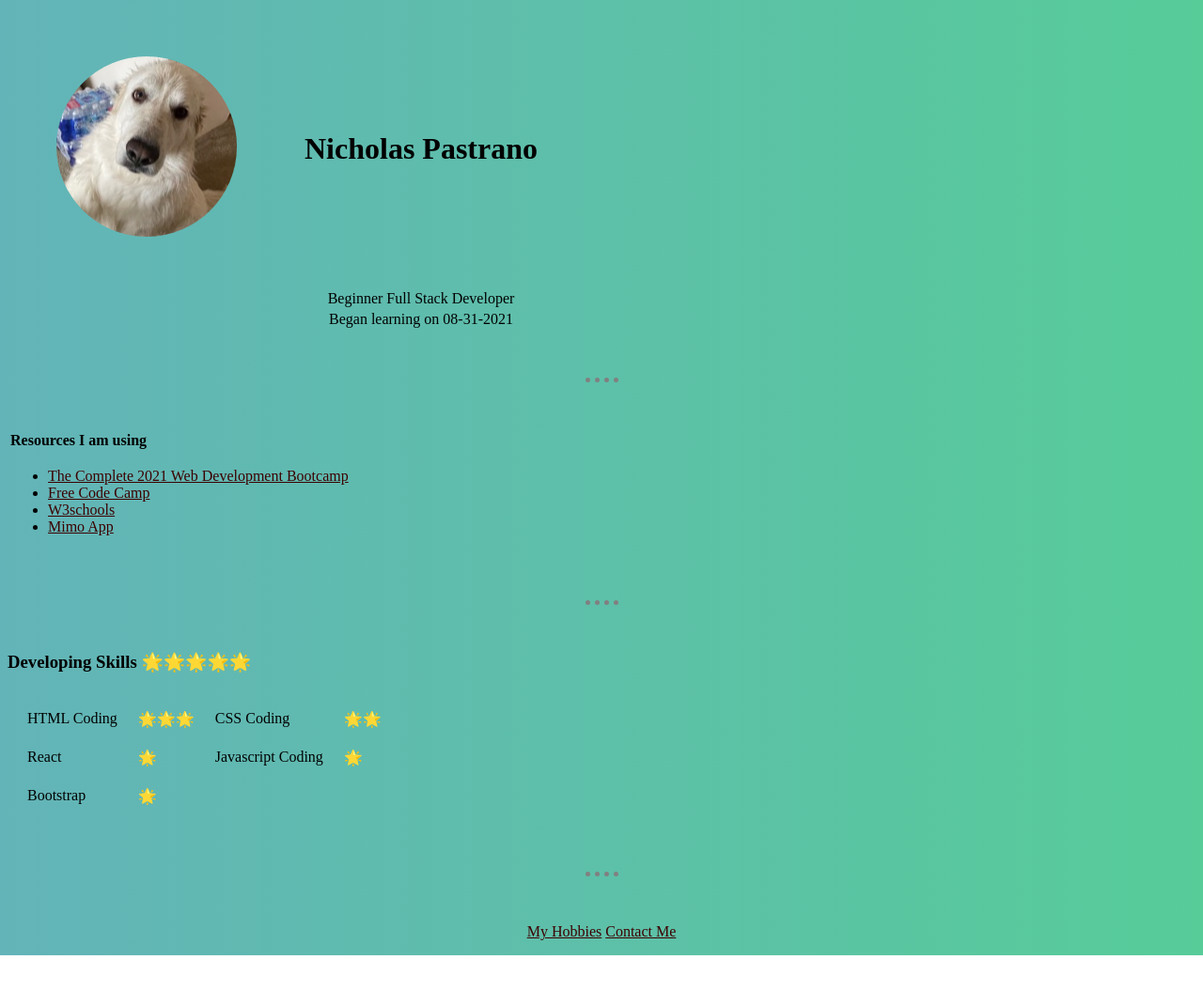
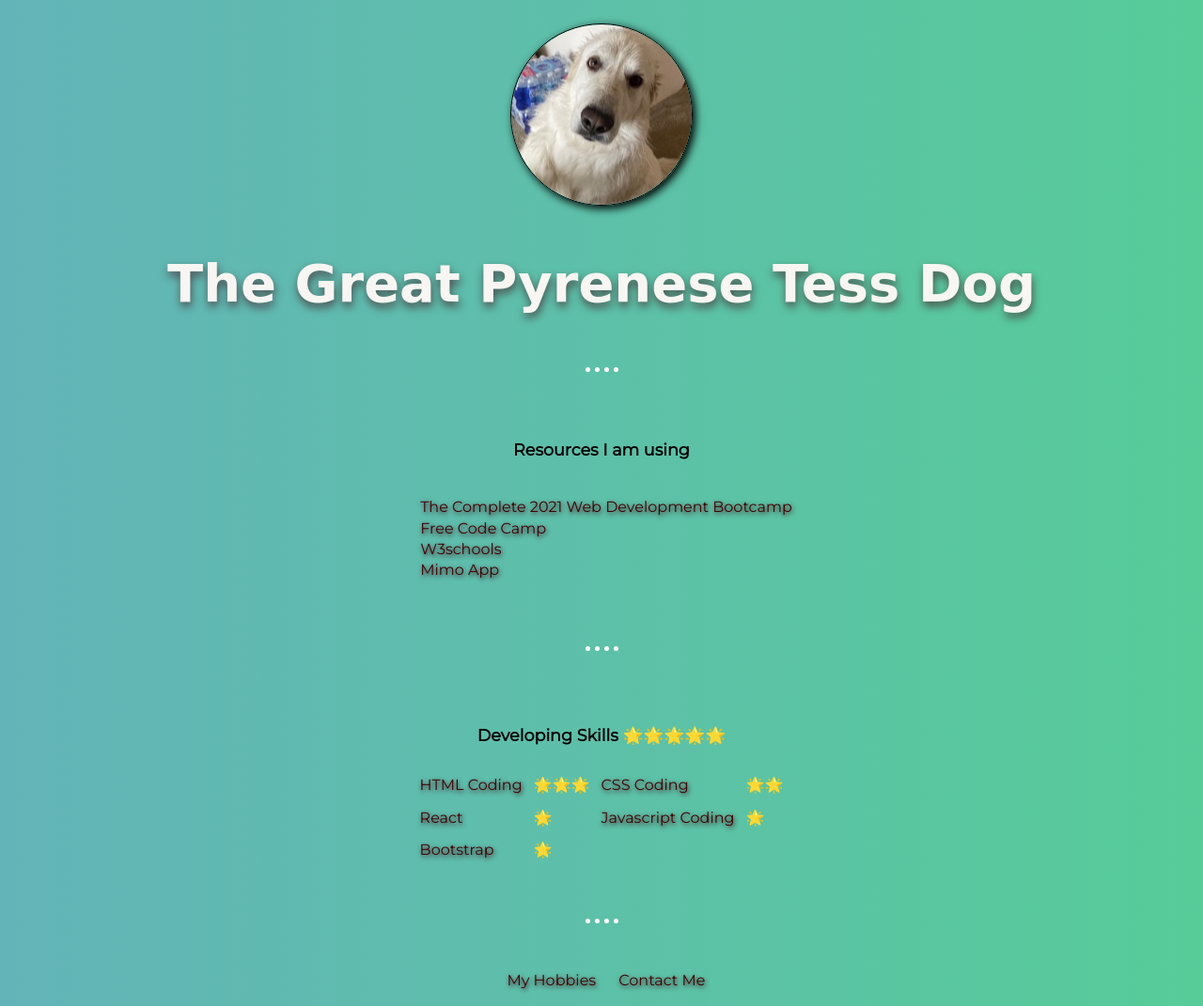
Before and after one commit to Raylais/Website-Tess-Profile, a plain HTML site: page index.html in a window 1280 px wide. Shown: the whole page at 94% size. Before the commit the page ends 1017 px from the top, so only its background shows below. Drawn offline with Linux system fonts and the light colour scheme; a web font is replaced by a local one.

Commit message:
changes to css, text, shadows

```diff
--- a/index.html
+++ b/index.html
@@ -2,6 +2,7 @@
 <html lang="en">
 
 <head>
+  <link href="https://fonts.googleapis.com/css2?family=Italianno&family=Montserrat&family=Vesper+Libre&display=swap" rel="stylesheet">
   <link rel="stylesheet" href="stylesheet.css">
   <meta charset="utf-8" /> <!-- all text is encoded using utf-8 system -->
   <meta name="Nicholas' Personal Development">
@@ -9,38 +10,17 @@
 </head>
 
 <body>
-  <!-- Top of Page Header and Picture -->
-  <table>
-    <thead>
-      <th class="th-picture">
-        <img src="images/tess-dog.png" alt="Picture of Tess">
-      </th>
-      <th class="th-padding">
-        <h1>Nicholas Pastrano</h1>
-      </th>
-    </thead>
 
-    <tbody>
-      <tr>
-        <td></td>
-        <td class="td-padding">Beginner Full Stack Developer</td>
-      </tr>
-      <tr>
-        <td></td>
-        <td class="td-padding">
-          Began learning on 08-31-2021
-        </td>
-      </tr>
-    </tbody>
-
-  </table>
-
+  <div class="div-img-tess">
+    <img src="images/tess-dog.png" alt="Tess Dog - Great Pyrenese">
+  </div>
+  <h1>The Great Pyrenese Tess Dog</h1>
   <hr>
   <!-- 2nd break, resources links -->
   <table celspacing="10">
     <thead>
-      <td>
-        <strong>Resources I am using</strong>
+      <td colspan="2">
+        <h3 class="h3-title">Resources I am using</h3>
       </td>
     </thead>
 
@@ -72,19 +52,20 @@
 
   <hr>
 
-  <h3>Developing Skills 🌟🌟🌟🌟🌟</h3>
-  <table cellspacing="20">
+  <table cellspacing="10">
     <thead>
-
+      <td colspan="5">
+        <h3 class="h3-title">Developing Skills 🌟🌟🌟🌟🌟</h3>
+      </td>
     </thead>
 
     <tbody>
       <tr>
-        <td>
+        <td class="skills">
           HTML Coding
         </td>
         <td>🌟🌟🌟</td>
-        <td>
+        <td class="skills">
           CSS Coding
         </td>
         <td>
@@ -92,13 +73,13 @@
         </td>
       </tr>
       <tr>
-        <td>
+        <td class="skills">
           React
         </td>
         <td>
           🌟
         </td>
-        <td>
+        <td class="skills">
           Javascript Coding
         </td>
         <td>
@@ -106,7 +87,7 @@
         </td>
       </tr>
       <tr>
-        <td>
+        <td class="skills">
           Bootstrap
         </td>
         <td>
@@ -122,17 +103,16 @@
 
   <hr>
 
-  <p>
-    <a href="my-hobbies.html">My Hobbies</a>
-    <a href="contact-info.html">Contact Me</a>
-  </p>
-
-
-
-
-
-
-
+  <footer>
+    <ul style="text-align: center;">
+      <li class="list-inline list-spacing">
+        <a href="my-hobbies.html">My Hobbies</a>
+      </li>
+      <li class="list-inline">
+        <a href="contact-info.html">Contact Me</a>
+      </li>
+    </ul>
+  </footer>
 
 </body>
 
--- a/stylesheet.css
+++ b/stylesheet.css
@@ -1,33 +1,87 @@
-.td-padding {
-  padding-left: 20px;
-  text-align: center;
-}
-
-.th-padding {
-  padding-left: 20px;
-}
-
-.th-picture {
-  text-align: center;
-  padding: 50px;
+* {
+  font-family: 'Montserrat', sans-serif;
+  font-size: 16px;
 }
 
 body {
   background: linear-gradient(90deg, rgb(99, 180, 184), rgb(87, 204, 153));
+  line-height: 1.4;
+}
+
+p{
+  text-align: center;
+}
+
+h1 {
+  font-family: 'Italianno', cursive;
+  font-size: 3.5em;
+  text-align: center;
+  text-shadow: 1px 5px 10px rgba(63, 7, 19, .6);
+  color: #F7F6F2;
+}
+
+h3 {
+  font-size: 1.1em;
 }
 
 hr {
   border-style: dotted none none none;
-  border-color: grey;
+  border-color: white;
   border-width: 5px;
   width: 35px;
   margin: 50px auto 50px auto;
 }
 
 a {
-  color: rgb(59, 0, 0);
+  color: rgb(65, 0, 0);
+  text-shadow: 1px 2px 5px #3F0713;
+  text-decoration: none;
 }
 
-p {
+a:hover {
+  color: white;
+}
+
+img {
+  box-shadow: 3px 3px 10px black;
+  border-radius: 100%;
+  border: .5px solid black;
+}
+
+table {
+  margin-left: auto;
+  margin-right: auto;
+}
+
+td {
+  text-align: left;
+}
+
+ul {
+  list-style-type: none;
+  text-align: left;
+  padding-left: 10px;
+}
+
+.div-img-tess {
+  margin-top: 25px;
   text-align: center;
 }
+
+.h3-title {
+  text-align: center;
+}
+
+ .skills {
+   color: rgb(65, 0, 0);
+   text-shadow: 1px 2px 5px #3F0713;
+ }
+
+.list-inline {
+  display: inline;
+  text-align: center;
+}
+
+.list-spacing {
+  margin-right: 20px;
+}
```
